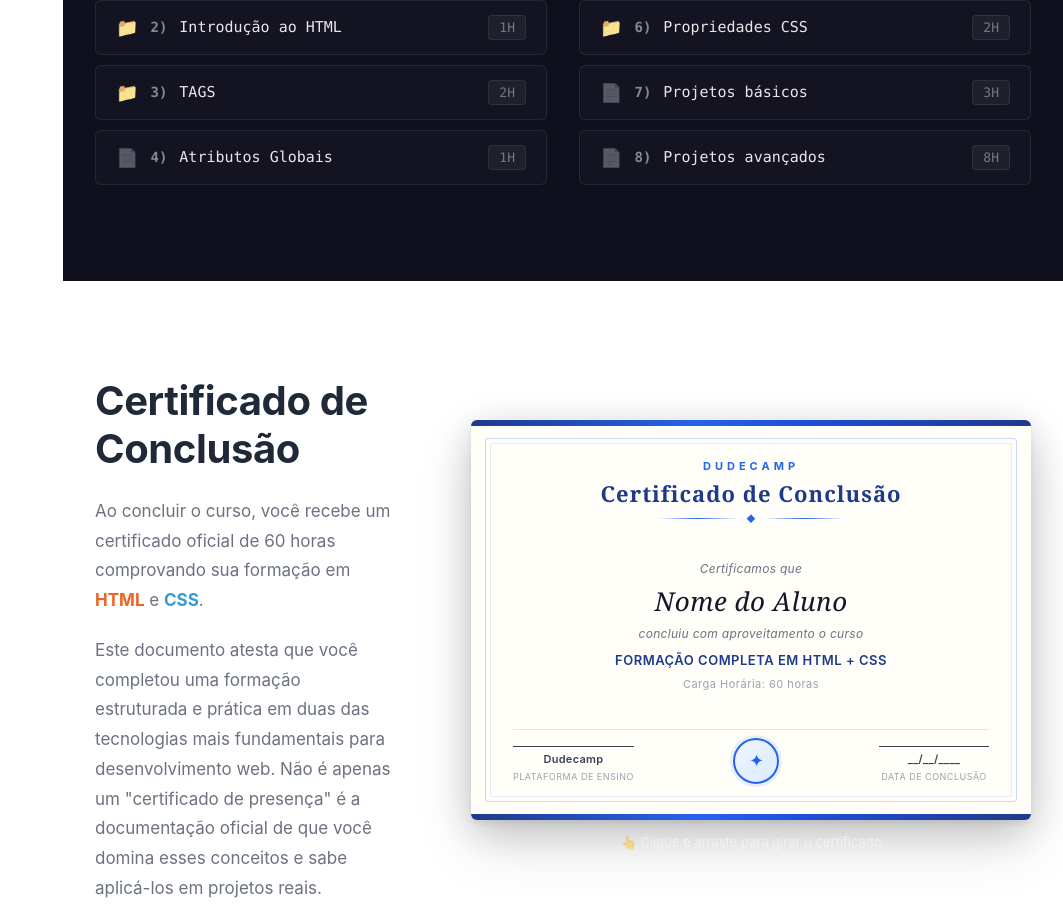
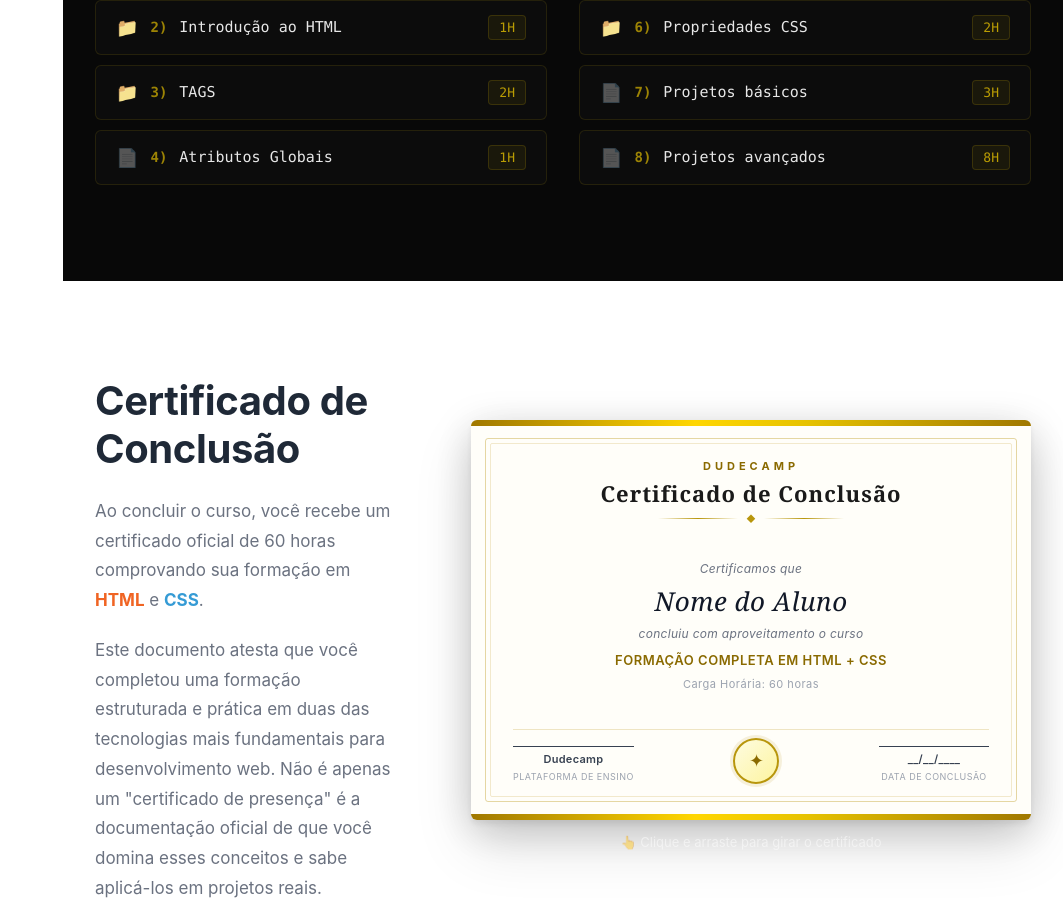
Before and after one commit to eduardocoimbramag/dudecamp-htmlcss, a React (Vite) app: page / in a window 1280 px wide. Shown: the part 2984-3894 px from the top of the page, without its empty margins (217-1280 px from the left). Built offline with nearby package versions, Linux system fonts and the light colour scheme.

Commit message:
colornew

```diff
--- a/src/App.css
+++ b/src/App.css
@@ -308,7 +308,7 @@
 
 .content {
   padding: var(--section-spacing) 0;
-  background: #0f0f1e;
+  background: #080808;
   color: white;
 }
 
@@ -398,8 +398,8 @@
 .certificate-tip {
   width: 100%;
   padding: 1.375rem 2rem;
-  background: rgba(37, 99, 235, 0.06);
-  border: 1px solid rgba(37, 99, 235, 0.18);
+  background: rgba(255, 214, 0, 0.05);
+  border: 1px solid rgba(255, 214, 0, 0.20);
   border-radius: 10px;
   text-align: center;
 }
@@ -407,12 +407,12 @@
 .certificate-tip p {
   font-size: 1rem;
   line-height: 1.6;
-  color: var(--text-secondary);
+  color: rgba(255, 255, 255, 0.75);
   margin: 0;
 }
 
 .certificate-tip strong {
-  color: #60a5fa;
+  color: #FFD600;
   font-weight: 600;
 }
 
--- a/src/components/Certificate3D.css
+++ b/src/components/Certificate3D.css
@@ -53,7 +53,7 @@
   left: 0;
   right: 0;
   height: 6px;
-  background: linear-gradient(90deg, #1e3a8a 0%, #2563eb 40%, #1d4ed8 60%, #1e3a8a 100%);
+  background: linear-gradient(90deg, #a07800 0%, #FFD600 40%, #e6c200 60%, #a07800 100%);
 }
 
 /* Faixa decorativa inferior */
@@ -64,7 +64,7 @@
   left: 0;
   right: 0;
   height: 6px;
-  background: linear-gradient(90deg, #1e3a8a 0%, #2563eb 40%, #1d4ed8 60%, #1e3a8a 100%);
+  background: linear-gradient(90deg, #a07800 0%, #FFD600 40%, #e6c200 60%, #a07800 100%);
 }
 
 .cert-inner {
@@ -78,14 +78,14 @@
 .cert-border-outer {
   flex: 1;
   margin: 12px 14px;
-  border: 1.5px solid rgba(37, 99, 235, 0.25);
+  border: 1.5px solid rgba(180, 140, 0, 0.35);
   border-radius: 3px;
   padding: 4px;
 }
 
 .cert-border-inner {
   height: 100%;
-  border: 1px solid rgba(37, 99, 235, 0.12);
+  border: 1px solid rgba(180, 140, 0, 0.18);
   border-radius: 2px;
   padding: 14px 22px 12px;
   display: flex;
@@ -102,7 +102,7 @@
   font-size: 0.6875rem;
   font-weight: 700;
   letter-spacing: 4px;
-  color: #2563eb;
+  color: #8a6a00;
   text-transform: uppercase;
   margin: 0 0 4px 0;
 }
@@ -110,7 +110,7 @@
 .cert-title {
   font-size: 1.375rem;
   font-weight: 700;
-  color: #1e3a8a;
+  color: #1a1a1a;
   letter-spacing: 1px;
   margin: 0 0 8px 0;
   font-family: 'Georgia', 'Times New Roman', serif;
@@ -128,12 +128,12 @@
   flex: 1;
   max-width: 80px;
   height: 1px;
-  background: linear-gradient(90deg, transparent, #2563eb, transparent);
+  background: linear-gradient(90deg, transparent, #b8960c, transparent);
 }
 
 .cert-divider-diamond {
   font-size: 0.5625rem;
-  color: #2563eb;
+  color: #b8960c;
   line-height: 1;
 }
 
@@ -167,7 +167,7 @@
 .cert-course {
   font-size: 0.8125rem;
   font-weight: 600;
-  color: #1e3a8a;
+  color: #8a6a00;
   margin: 4px 0 2px;
   letter-spacing: 0.5px;
   text-transform: uppercase;
@@ -186,7 +186,7 @@
   justify-content: space-between;
   align-items: flex-end;
   padding-top: 8px;
-  border-top: 1px solid rgba(37, 99, 235, 0.15);
+  border-top: 1px solid rgba(180, 140, 0, 0.22);
 }
 
 .cert-sig {
@@ -226,17 +226,17 @@
   width: 46px;
   height: 46px;
   border-radius: 50%;
-  border: 2px solid #2563eb;
+  border: 2px solid #b8960c;
   display: flex;
   align-items: center;
   justify-content: center;
-  background: linear-gradient(135deg, #eff6ff, #dbeafe);
-  box-shadow: 0 0 0 3px rgba(37, 99, 235, 0.1);
+  background: linear-gradient(135deg, #fefce0, #fdf4a0);
+  box-shadow: 0 0 0 3px rgba(180, 140, 0, 0.12);
 }
 
 .cert-seal-circle span {
   font-size: 1.125rem;
-  color: #2563eb;
+  color: #8a6a00;
   line-height: 1;
 }
 
@@ -245,7 +245,7 @@
    ======================================== */
 
 .certificate-back {
-  background: linear-gradient(160deg, #1e3a8a 0%, #1d4ed8 50%, #2563eb 100%);
+  background: linear-gradient(160deg, #0a0a0a 0%, #111100 40%, #0d0d00 60%, #0a0a0a 100%);
   transform: rotateY(180deg);
   display: flex;
   align-items: center;
--- a/src/components/ModuleFolder.css
+++ b/src/components/ModuleFolder.css
@@ -4,7 +4,7 @@
 
 .module-folder {
   background: rgba(255, 255, 255, 0.02);
-  border: 1px solid rgba(255, 255, 255, 0.08);
+  border: 1px solid rgba(255, 214, 0, 0.10);
   border-radius: 6px;
   overflow: hidden;
   transition: all 0.2s ease;
@@ -12,8 +12,8 @@
 }
 
 .module-folder:hover {
-  border-color: rgba(255, 255, 255, 0.15);
-  background: rgba(255, 255, 255, 0.04);
+  border-color: rgba(255, 214, 0, 0.24);
+  background: rgba(255, 214, 0, 0.03);
 }
 
 /* ========================================
@@ -57,7 +57,7 @@
 }
 
 .module-number {
-  color: rgba(255, 255, 255, 0.5);
+  color: rgba(255, 214, 0, 0.60);
   font-size: 0.875rem;
   font-weight: 600;
   flex-shrink: 0;
@@ -73,14 +73,14 @@
 }
 
 .module-duration {
-  color: rgba(255, 255, 255, 0.4);
+  color: rgba(255, 214, 0, 0.70);
   font-size: 0.8125rem;
   font-weight: 500;
   flex-shrink: 0;
   padding: 0.25rem 0.625rem;
-  background: rgba(255, 255, 255, 0.05);
+  background: rgba(255, 214, 0, 0.06);
   border-radius: 4px;
-  border: 1px solid rgba(255, 255, 255, 0.08);
+  border: 1px solid rgba(255, 214, 0, 0.14);
 }
 
 /* ========================================
@@ -90,7 +90,7 @@
 .module-topics {
   padding: 0 1.25rem 1rem 1.25rem;
   background: rgba(0, 0, 0, 0.15);
-  border-top: 1px solid rgba(255, 255, 255, 0.05);
+  border-top: 1px solid rgba(255, 214, 0, 0.08);
 }
 
 .topic-item {
@@ -102,7 +102,7 @@
 }
 
 .topic-marker {
-  color: rgba(255, 255, 255, 0.3);
+  color: rgba(255, 214, 0, 0.45);
   font-size: 0.875rem;
   font-weight: 400;
   flex-shrink: 0;
```
